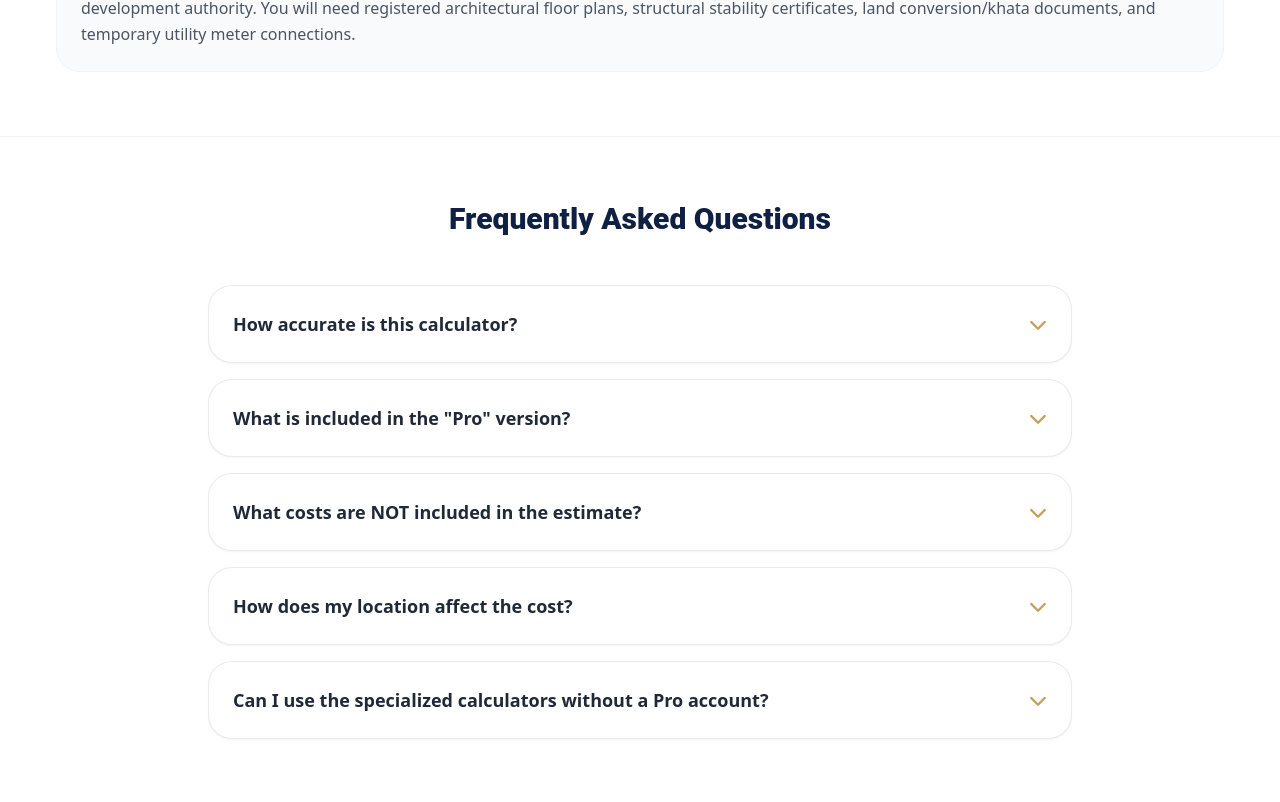
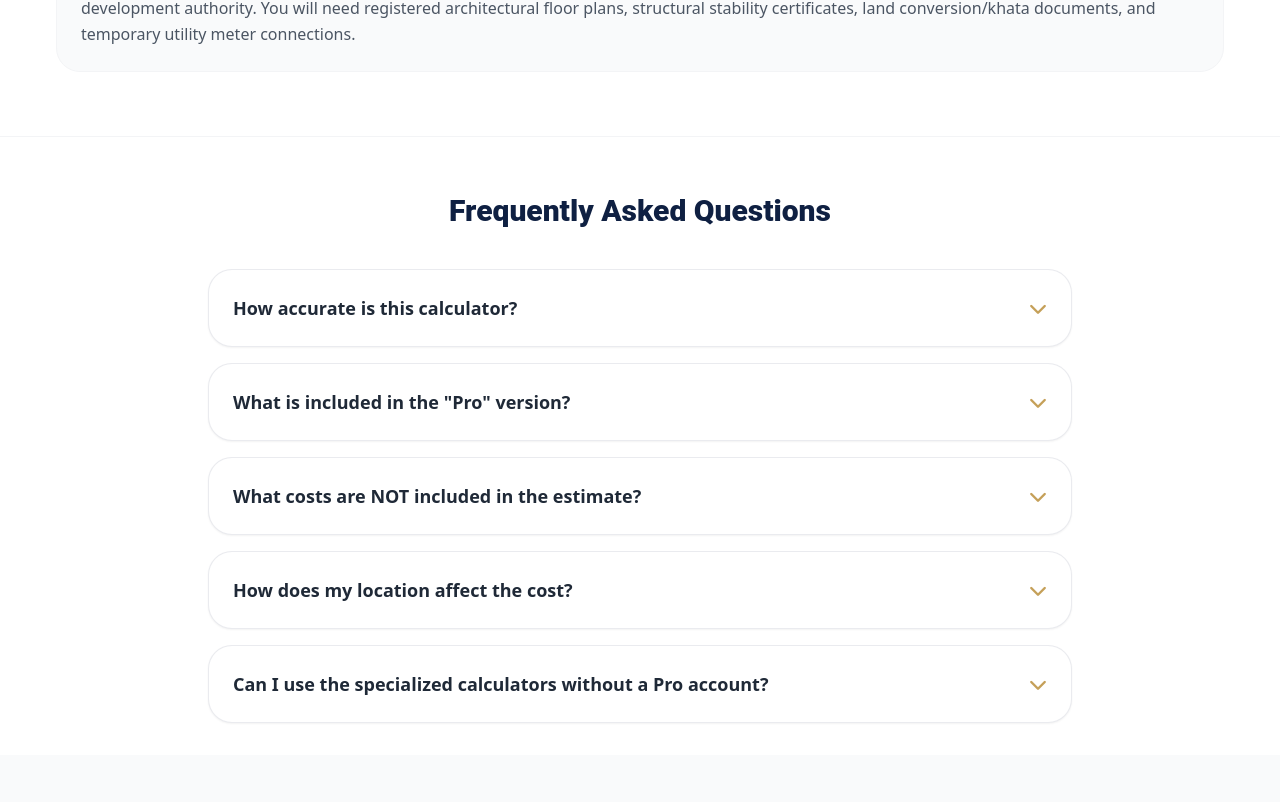
Before and after one commit to thyagarajsalome/hde-nextjs-web, a Next.js app: page /cost/construction-in-bengaluru in a window 1280 px wide. Shown: the part 5518-6320 px from the top of the page. Built offline with nearby package versions, Linux system fonts and the light colour scheme; no server answers; the database is empty.

Commit message:
fix(ui): remove extra light gray space before footer on home page

```diff
--- a/src/components/layout/FAQ.tsx
+++ b/src/components/layout/FAQ.tsx
@@ -6,9 +6,9 @@ export default function FAQ() {
   const { region } = useRegion();
 
   return (
-    <section id="faq" className="py-16 bg-gray-50 border-t border-gray-100">
+    <section id="faq" className="pt-14 pb-8 bg-white border-t border-gray-100">
       <div className="max-w-4xl mx-auto px-4">
-        <h2 className="text-3xl font-extrabold text-center text-secondary mb-12">Frequently Asked Questions</h2>
+        <h2 className="text-3xl font-extrabold text-center text-secondary mb-10">Frequently Asked Questions</h2>
         <div className="space-y-4">
 
           <details className="group bg-white p-6 rounded-2xl border border-gray-200/80 shadow-sm transition-all duration-300 [&_summary::-webkit-details-marker]:hidden open:border-primary/30 open:ring-1 open:ring-primary/20">
```
